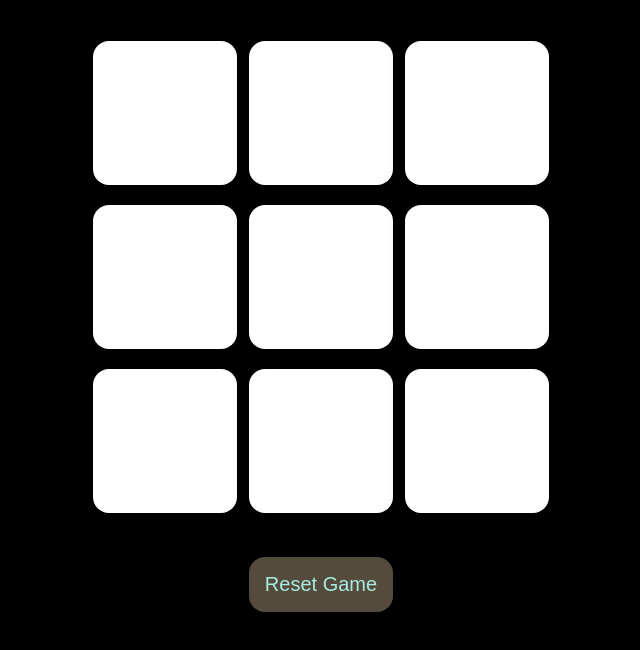
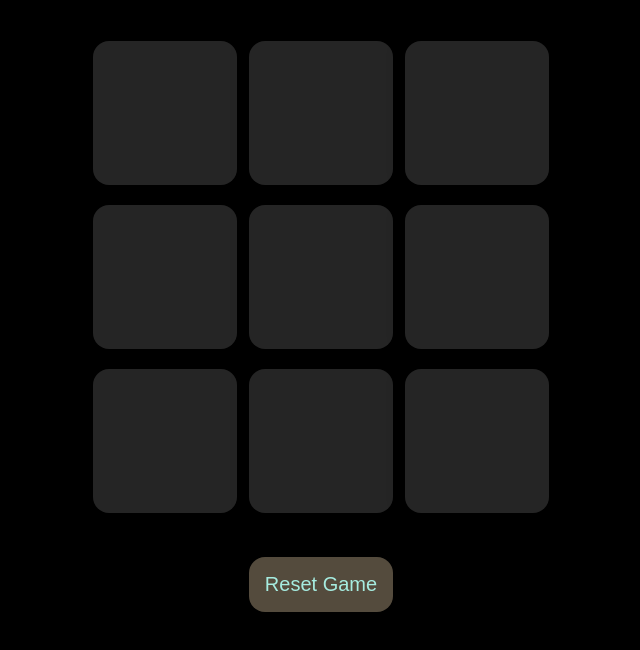
Before and after one commit to amitchurasia0101/TicTacToe, a plain HTML site: page index.html in a window 1280 px wide. Shown: the part 50-700 px from the top of the page, without its empty margins (319-959 px from the left). Drawn offline with Linux system fonts and the light colour scheme.

Commit message:
Update style.css

```diff
--- a/style.css
+++ b/style.css
@@ -34,7 +34,7 @@ h1{
     border: none;
     font-size: 8vmin;
     color: #544B3D;
-    background-color: #ffffff;
+    background-color: #ffffff25;
     box-shadow: 0 0 1rem rgba(0,0,0,0.5);
 }
 #reset-btn{
```
